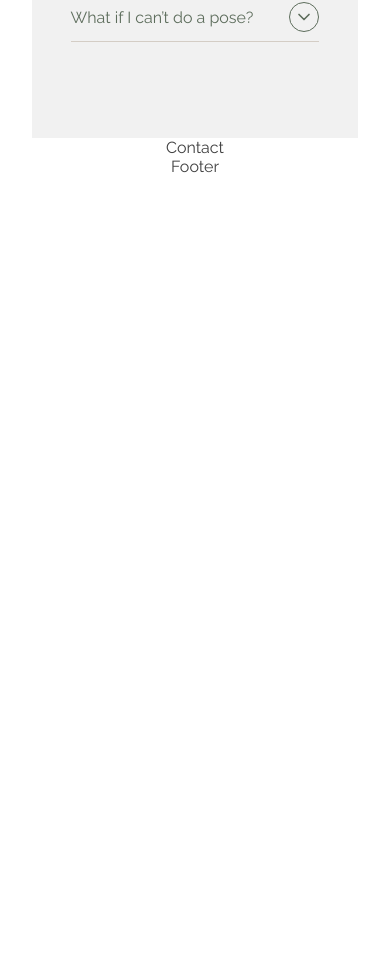
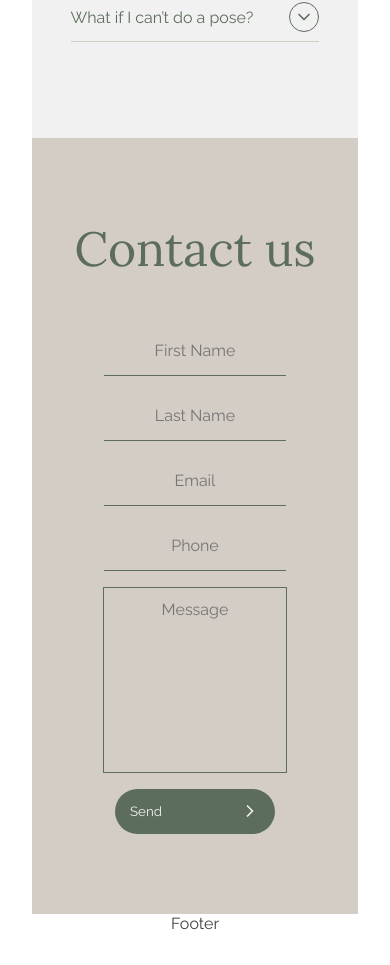
Before and after one commit to rahilevych/bodhi-balance, a React (Vite) app in the folder frontend/: page / in a window 390 px wide. Shown: the part 8538-9503 px from the top of the page. Before the commit the page ends 8746 px from the top, so only its background shows below. Built offline with nearby package versions, Linux system fonts and the light colour scheme.

Commit message:
feat: update contact section

```diff
--- a/frontend/package.json
+++ b/frontend/package.json
@@ -10,13 +10,16 @@
     "preview": "vite preview"
   },
   "dependencies": {
+    "@hookform/resolvers": "^5.0.1",
     "@types/react-scroll": "^1.8.10",
     "react": "^18.3.1",
     "react-dom": "^18.3.1",
+    "react-hook-form": "^7.56.1",
     "react-icons": "^5.4.0",
     "react-router": "^7.1.3",
     "react-scroll": "^1.9.0",
-    "swiper": "^11.2.6"
+    "swiper": "^11.2.6",
+    "zod": "^3.24.3"
   },
   "devDependencies": {
     "@eslint/js": "^9.17.0",
--- a/frontend/src/components/Contact/Contact.module.css
+++ b/frontend/src/components/Contact/Contact.module.css
@@ -0,0 +1,32 @@
+.contact {
+  background-color: var(--primary-color);
+  padding: 5rem 2rem;
+}
+.content {
+  display: flex;
+  align-items: center;
+  justify-content: space-between;
+  width: 100%;
+  gap: 2rem;
+}
+.content:first-child > div,
+.content:last-child > div {
+  flex: 1;
+}
+.image {
+  width: 25rem;
+  height: 25rem;
+}
+.image > img {
+  width: 100%;
+  height: 100%;
+  object-fit: cover;
+}
+@media (max-width: 1024px) {
+  .content:first-child > div {
+    flex: none;
+  }
+  .image {
+    display: none;
+  }
+}
--- a/frontend/src/components/Contact/Contact.tsx
+++ b/frontend/src/components/Contact/Contact.tsx
@@ -1,7 +1,27 @@
 import styles from './Contact.module.css';
+import { ContactForm } from './ContactForm';
 
 const Contact = () => {
-  return <section id='contact'>Contact</section>;
+  return (
+    <section className={styles.contact} id='contact'>
+      <div className='container'>
+        <h2>Contact us</h2>
+        <div className={styles.content}>
+          {' '}
+          <div>
+            {' '}
+            <ContactForm />
+          </div>
+          <div className={styles.image}>
+            <img
+              src='https://i.pinimg.com/736x/d0/00/b8/d000b850c636e2f0afdb6b627f24a59a.jpg'
+              alt=''
+            />
+          </div>
+        </div>
+      </div>
+    </section>
+  );
 };
 
 export default Contact;
--- /dev/null
+++ b/frontend/src/components/Contact/ContactForm.module.css
@@ -0,0 +1,44 @@
+.form {
+  display: flex;
+  flex-direction: column;
+  align-items: start;
+  justify-content: space-between;
+  gap: 1rem;
+}
+.form > input,
+.form > textarea {
+  all: unset;
+  width: 80%;
+}
+.form p {
+  color: rgb(188, 42, 42);
+}
+.form > input {
+  height: 1.5rem;
+  border-bottom: 1px solid var(--third-color);
+  padding: 0.75rem 0.25rem;
+  color: var(--third-color);
+}
+.form > textarea {
+  height: 10rem;
+  word-wrap: break-word;
+  border: 1px solid var(--third-color);
+  padding: 0.75rem 0;
+  color: var(--third-color);
+  padding: 0.75rem 0.25rem;
+}
+@media (max-width: 1024px) {
+  .form > input,
+  .form > textarea {
+    width: 100%;
+  }
+}
+@media (max-width: 768px) {
+  .form {
+    align-items: center;
+  }
+  .form > input,
+  .form > textarea {
+    width: 70%;
+  }
+}
--- /dev/null
+++ b/frontend/src/components/Contact/ContactForm.tsx
@@ -0,0 +1,54 @@
+import styles from './ContactForm.module.css';
+import { useForm } from 'react-hook-form';
+import { zodResolver } from '@hookform/resolvers/zod';
+import * as z from 'zod';
+import Button from '../Button/Button';
+
+const schema = z.object({
+  firstName: z.string().min(1, 'First name ist required !'),
+  lastName: z.string().min(1, 'Last name ist required !'),
+  email: z.string().email('Invalid email format').min(1, 'Email is required !'),
+  phone: z
+    .string()
+    .regex(
+      /^\+?\d{1,4}?[\s-]?\(?\d{1,4}?\)?[\s-]?\d{1,4}[\s-]?\d{1,4}$/,
+      'Invalid phone number'
+    )
+    .min(1, 'Phone is required'),
+  message: z.string().min(1, 'Message is required'),
+});
+
+type FormData = z.infer<typeof schema>;
+
+export const ContactForm = () => {
+  const {
+    register,
+    handleSubmit,
+    formState: { errors },
+  } = useForm({
+    resolver: zodResolver(schema),
+  });
+  const onSubmit = (data: FormData) => {
+    console.log('Form submitted:', data);
+  };
+  return (
+    <form className={styles.form} onSubmit={handleSubmit(onSubmit)}>
+      <input {...register('firstName')} placeholder='First Name' />
+      {errors.firstName && <p>{errors.firstName.message}</p>}
+
+      <input {...register('lastName')} placeholder='Last Name' />
+      {errors.lastName && <p>{errors.lastName.message}</p>}
+
+      <input {...register('email')} placeholder='Email' />
+      {errors.email && <p>{errors.email.message}</p>}
+
+      <input {...register('phone')} placeholder='Phone' />
+      {errors.phone && <p>{errors.phone.message}</p>}
+
+      <textarea {...register('message')} placeholder='Message'></textarea>
+      {errors.message && <p>{errors.message.message}</p>}
+
+      <Button text='Send' type='submit' />
+    </form>
+  );
+};
```
Also changed, not shown: 1 other file (tests, documents, lock files or other folders).
